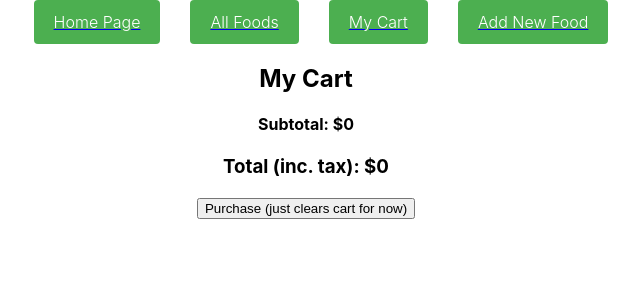
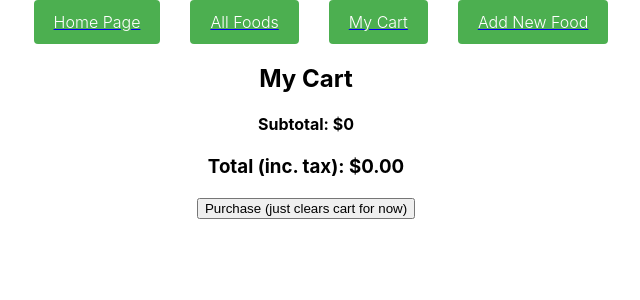
Before and after one commit to ellijs/phase2project-flatironeats, a React (Create React App) app: page /cart in a window 1280 px wide. Shown: the top 300 px of the page, without its empty margins (334-974 px from the left). Built offline with nearby package versions, Linux system fonts and the light colour scheme; data requests are answered from the project's data file.

Commit message:
remove and price working

```diff
--- a/src/Components/App.js
+++ b/src/Components/App.js
@@ -64,36 +64,25 @@ function App() {
 
   function addFoodToCart(food){
     alert("Added to Cart!")
-    const tempCart = myCart.map(newItem => {
-      return {...newItem, cartId: uuidv4()}
-    })
-    setMyCart([...tempCart, food])
+    let uniqueId = uuidv4()  // or let uniqueId = Date.now()
+    let newItem = {...food, cartId: uniqueId}
+    setMyCart([...myCart, newItem])
+    console.log(myCart)
   }
+
   function removeFoodFromCart(cartId){
     console.log(myCart)
-    let tempCart = myCart.filter((food, index) => {
-      if ((food.cartId !== cartId) || (myCart.indexOf(food) !== index))
+    let tempCart = myCart.filter((food) => {
+      if ((food.cartId !== cartId) ) {
         return true
-    })
-    setMyCart([])
+    } else {
+      return false
+    }})
     setMyCart(tempCart)
   }
   function purchaseFood(){
     alert("Thank you for purchasing food from FlatironEats!")
     setMyCart([])
-  }
-
-  function addNewReview(value, id){
-    console.log(value, id)
-    const newReviewArray = [...foods].map(food => {
-      if(food.id === id) {
-        food.review.push(value)
-        return food
-      } else {
-        return food
-      }
-    })
-    setFoods(newReviewArray)
   }
 
   return (
--- a/src/Components/Cart.js
+++ b/src/Components/Cart.js
@@ -5,7 +5,7 @@ function Cart({ myCart, removeFoodFromCart, purchaseFood }){
         removeFoodFromCart(cartId)
     }
     let subtotalPrice = myCart.reduce((a, b) => (a + b.price),0)
-    let totalPrice = parseFloat(subtotalPrice*1.08875)
+    let totalPrice = parseFloat(subtotalPrice*1.08875).toFixed(2)
 
 
     return(
@@ -13,7 +13,7 @@ function Cart({ myCart, removeFoodFromCart, purchaseFood }){
             <h2>My Cart</h2>
             {myCart.map((food) => {
                 return(
-                    <div key={food.id}>
+                    <div key={food.cartId}>
                         <li>{food.name} - ${food.price}
                             <button onClick={(e) => onRemoveFood(food.cartId)}>
                                 Remove</button>
```
Also changed, not shown: sparefile.txt.
